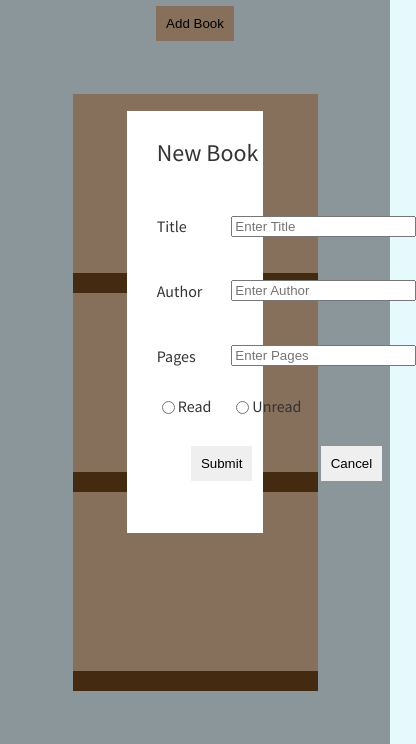
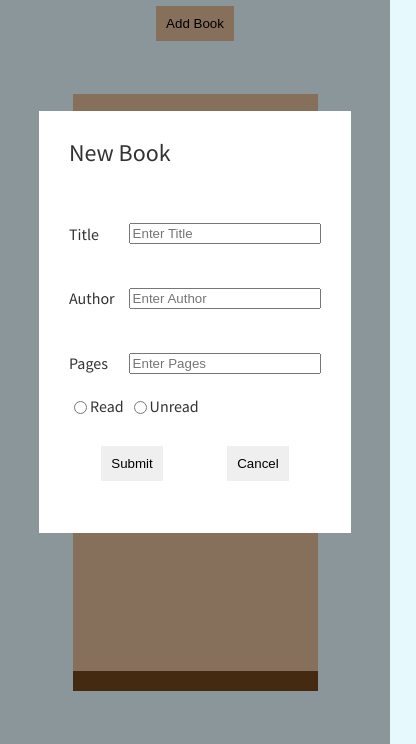
Before and after one commit to meleongg/Library, a plain HTML site: page index.html in a window 390 px wide. Both pictures are taken after a click on the button "Add Book". Shown: the part 100-844 px from the top of the page, 416 px wide, since content can reach past the window. Drawn offline with Linux system fonts and the light colour scheme.

Commit message:
added media queries

```diff
--- a/index.html
+++ b/index.html
@@ -19,13 +19,13 @@
             <h1>New Book</h1>
             <div class="form-main-content">
                 <label for="title">Title</label>
-                <input type="text" placeholder="Enter Title" name="title">
+                <input type="text" placeholder="Enter Title" name="title" required />
 
                 <label for="author">Author</label>
-                <input type="text" placeholder="Enter Author" name="author">
+                <input type="text" placeholder="Enter Author" name="author" required />
 
                 <label for="pages">Pages</label>
-                <input type="number" placeholder="Enter Pages" name="pages">
+                <input type="number" placeholder="Enter Pages" name="pages" required />
 
                 <div class="read-container">
                     <input class="readChoice" type="radio" name="readChoice" value="read">
--- a/styles.css
+++ b/styles.css
@@ -164,6 +164,15 @@ button {
     .bookshelf {
         width: 80%;
     }
+
+    .form {
+        width: 60%;
+    }
+
+    .form-main-content {
+        row-gap: 8px;
+        column-gap: 10px;
+    }
 }
 
 @media screen and (max-width: 480px) {
@@ -178,6 +187,15 @@ button {
     .bookshelf {
         width: 80%;
     }
+
+    .form {
+        width: 80%;
+    }
+
+    .form-main-content {
+        row-gap: 5px;
+        column-gap: 5px;
+    }
 }
 
 @media screen and (max-width: 1024px) {
```
